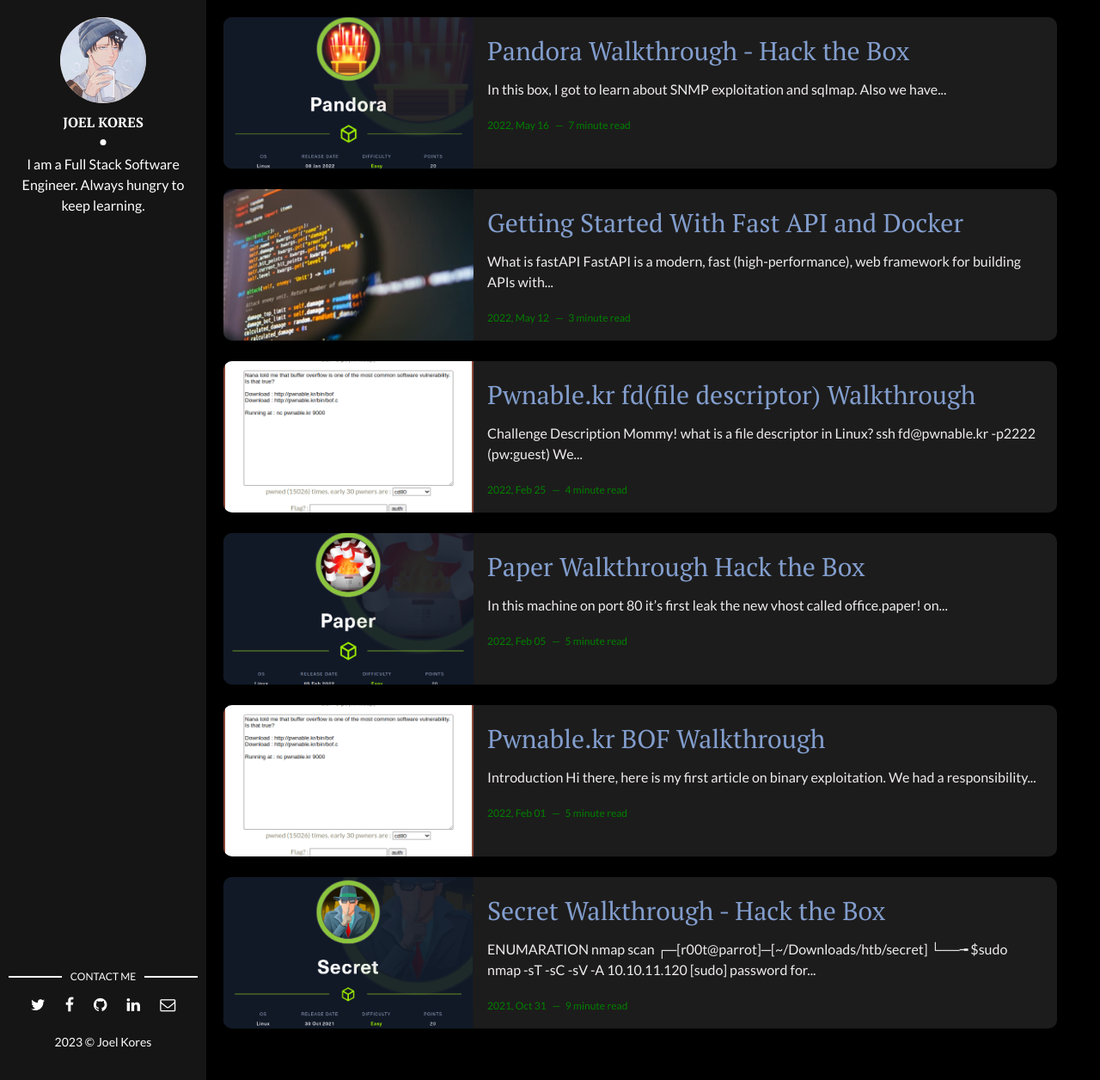
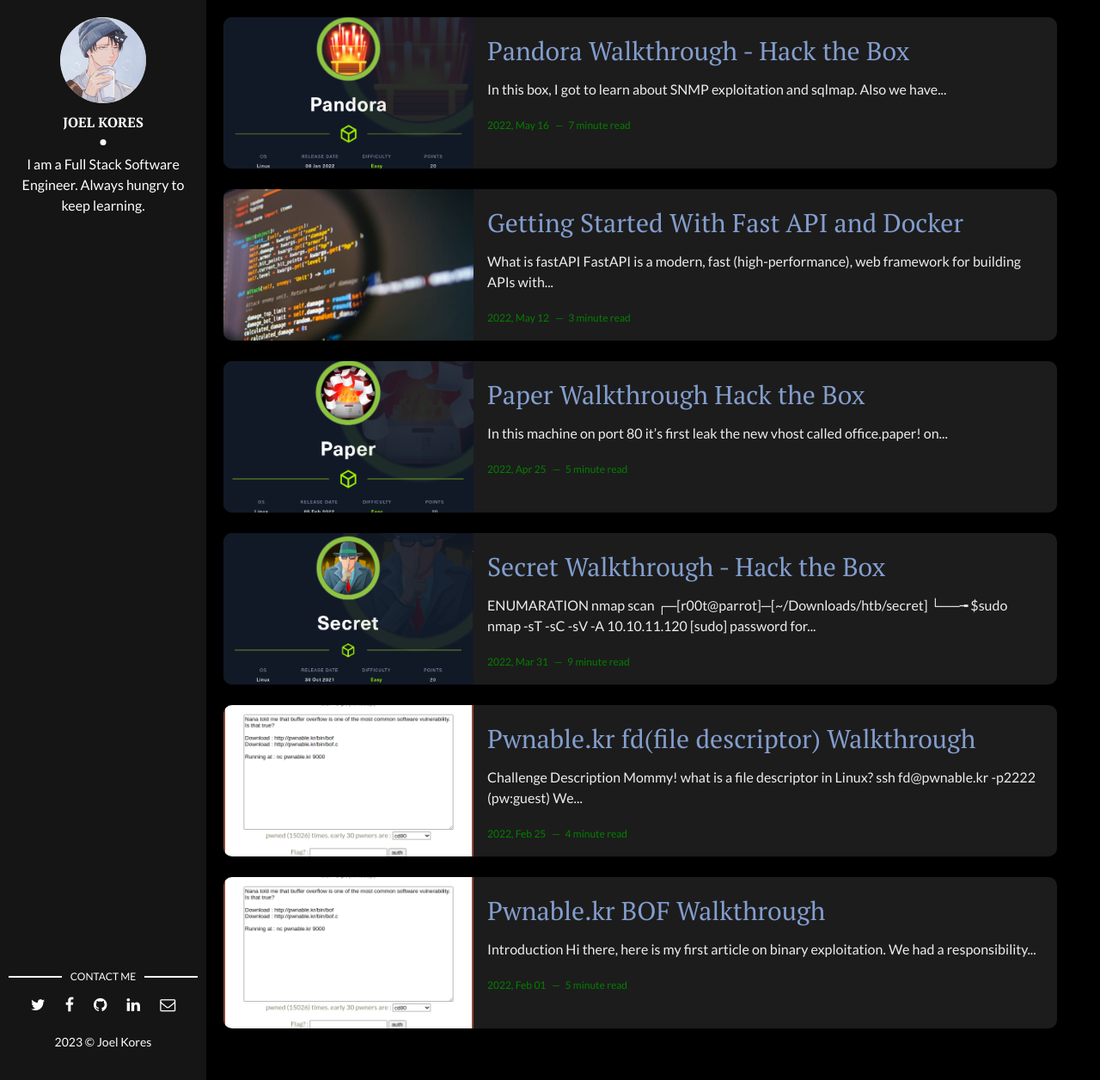
Before and after one commit to 0xAckerMan/0xAckerMan.github.io, a Jekyll site: the page built from index.html, in a window 1280 px wide and 1256 px high. Shown: the whole window at 86% size. Built offline with Jekyll 4.4.1, drawn with Linux system fonts in a browser that asks for light colours; the list of posts is cut into pages by our own code.

Commit message:
Published a blog

```diff
--- a/_posts/2021-10-31-Secret-Walkthrough-Hack-the-Box.md
+++ b/_posts/2022-03-31-Secret-Walkthrough-Hack-the-Box.md
@@ -1,7 +1,7 @@
 ---
 layout: post
 title: "Secret Walkthrough - Hack the Box"
-date: 2021-10-31 13:32:20 +0300
+date: 2022-03-31 13:32:20 +0300
 description: You’ll find this post in your `_posts` directory. Go ahead and edit it and re-build the site to see your changes. # Add post description (optional)
 img: secret-htb.png # Add image post (optional)
 tags: [boxes, boot2root, Hackthebox] # add tag
--- a/_posts/2022-02-05-Paper-Walkthrough-HTB.md
+++ b/_posts/2022-04-25-Paper-Walkthrough-HTB.md
@@ -1,7 +1,7 @@
 ---
 layout: post
 title: "Paper Walkthrough Hack the Box"
-date: 2022-02-05 13:32:20 +0300
+date: 2022-04-25 13:32:20 +0300
 description: You’ll find this post in your `_posts` directory. Go ahead and edit it and re-build the site to see your changes. # Add post description (optional)
 img: paper-htb.png # Add image post (optional)
 tags: [HTB, Boot2Root, Machines] # add tag
```
